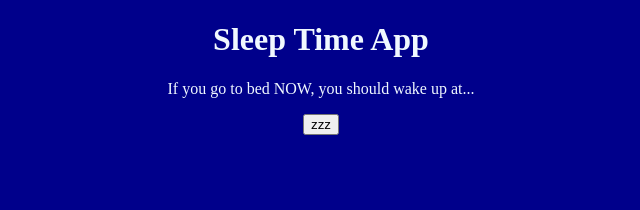
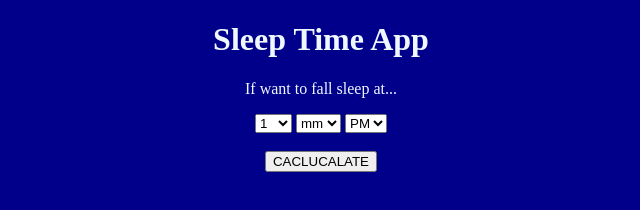
Before and after one commit to TaiMingLu/Full-Stack-Javascript, a plain HTML site: page BetterSleepTime/index.html in a window 1280 px wide. Shown: the whole page, without its empty margins (319-959 px from the left). Drawn offline with Linux system fonts and the light colour scheme.

Commit message:
Change Text add select

```diff
--- a/BetterSleepTime/index.html
+++ b/BetterSleepTime/index.html
@@ -12,8 +12,44 @@
 <body>
     <!-- content of the page -->
     <h1>Sleep Time App</h1>
-    <p>If you go to bed NOW, you should wake up at...</p>
-    <button onclick="handleOnClick()">zzz</button>
+    <p>If want to fall sleep at...</p>
+    <select>
+        <option>1</option>
+        <option>2</option>
+        <option>3</option>
+        <option>4</option>
+        <option>5</option>
+        <option>6</option>
+        <option>7</option>
+        <option>8</option>
+        <option>9</option>
+        <option>10</option>
+        <option>11</option>
+        <option>12</option>
+    </select>
+    <select>
+        <option>mm</option>
+        <option>05</option>
+        <option>10</option>
+        <option>15</option>
+        <option>20</option>
+        <option>25</option>
+        <option>30</option>
+        <option>35</option>
+        <option>40</option>
+        <option>45</option>
+        <option>50</option>
+        <option>55</option>
+    </select>
+    <select>
+        <option>PM</option>
+        <option>AM</option>
+    </select>
+
+    <br />
+    <br />
+
+    <button onclick="handleOnClick()">CACLUCALATE</button>
     <div class='output'>
         <p>It takes the average human 14 minutes to fall asleep.</p>
         <p>If you go to bed NOW, you should try to wake up at one of the following times:</p>
```
